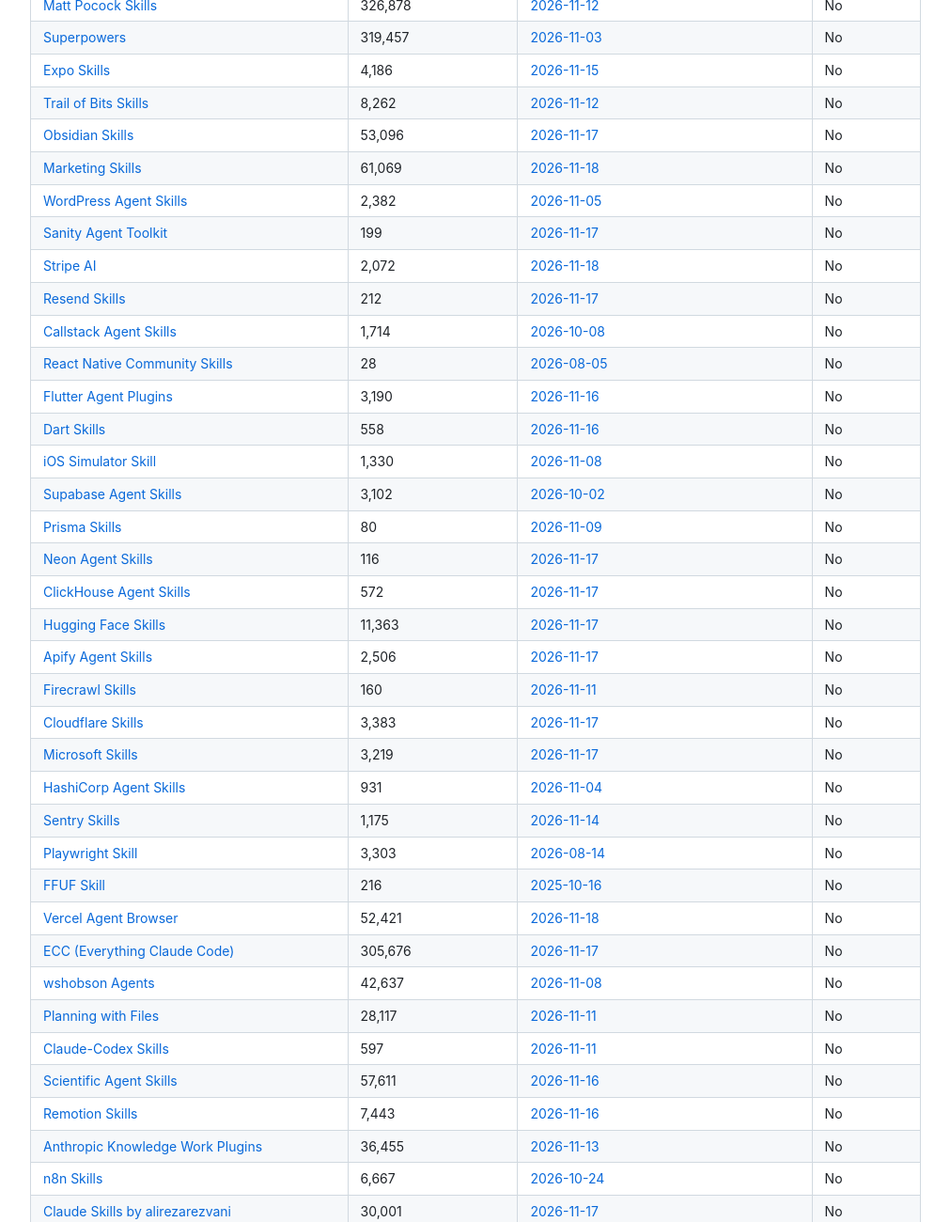
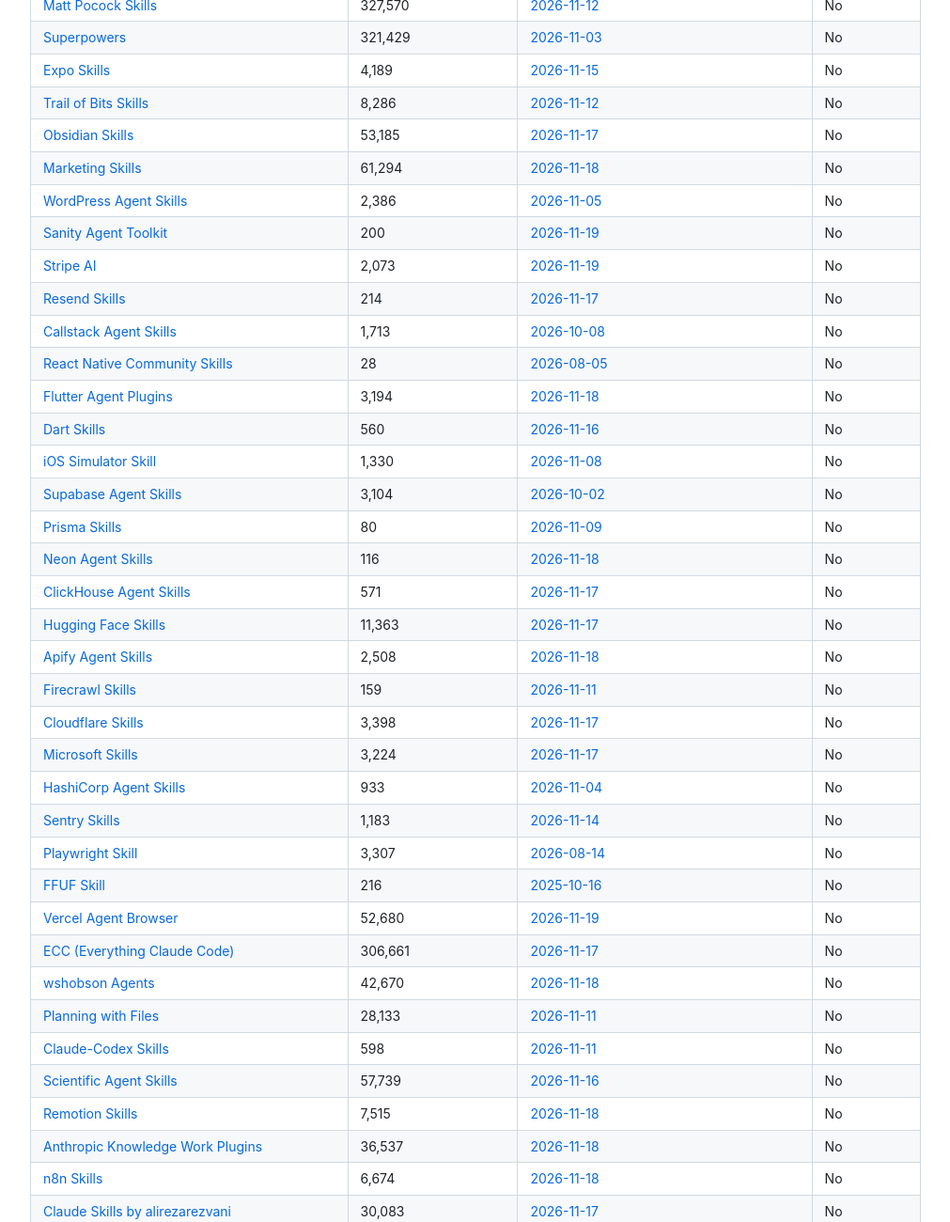
Before and after one commit to gbouslov/best-claude-code-skills, a plain HTML site: page docs/index.html in a window 1280 px wide. Shown: the part 9300-10600 px from the top of the page at 94% size, without its empty margins (134-1145 px from the left). Drawn offline with Linux system fonts and the light colour scheme.

Commit message:
Refresh public repository activity and README site

```diff
--- a/docs/index.html
+++ b/docs/index.html
@@ -563,7 +563,7 @@ running deployment commands.</pre></div>
 <p dir="auto">Source review dates above describe editorial checks of upstream scope and setup. The table below tracks repository metadata; a commit can change any file and does not establish when a particular skill changed.</p>
 
 <h2 dir="auto" id="repository-activity">Repository activity</h2>
-<p dir="auto">Repository metadata checked <strong>2026-11-18 (UTC)</strong>. Stars, latest default-branch commit and archive status describe each source repository, including shared repositories; they do not measure an individual plugin or skill release. Selection and installation guidance are reviewed separately.</p>
+<p dir="auto">Repository metadata checked <strong>2026-11-19 (UTC)</strong>. Stars, latest default-branch commit and archive status describe each source repository, including shared repositories; they do not measure an individual plugin or skill release. Selection and installation guidance are reviewed separately.</p>
 <markdown-accessiblity-table><div class="table-wrap"><table role="table">
 <thead>
 <tr>
@@ -576,79 +576,79 @@ running deployment commands.</pre></div>
 <tbody>
 <tr>
 <td><a href="https://github.com/anthropics/skills">Anthropic Skills</a></td>
-<td align="right">196,817</td>
+<td align="right">197,293</td>
 <td><a href="https://github.com/anthropics/skills/commit/e4bb5d960d87126ff3b3a8af1a104b7db67560ba">2026-11-16</a></td>
 <td>No</td>
 </tr>
 <tr>
 <td><a href="https://github.com/vercel-labs/agent-skills">Vercel Agent Skills</a></td>
-<td align="right">34,405</td>
+<td align="right">34,491</td>
 <td><a href="https://github.com/vercel-labs/agent-skills/commit/1a2c79d4e6c4a2283dc2c614b6538cbe1ed5ca62">2026-10-27</a></td>
 <td>No</td>
 </tr>
 <tr>
 <td><a href="https://github.com/mattpocock/skills">Matt Pocock Skills</a></td>
-<td align="right">326,878</td>
+<td align="right">327,570</td>
 <td><a href="https://github.com/mattpocock/skills/commit/5863806dd4e15c63174bee4e7515a4256792ecfa">2026-11-12</a></td>
 <td>No</td>
 </tr>
 <tr>
 <td><a href="https://github.com/obra/superpowers">Superpowers</a></td>
-<td align="right">319,457</td>
+<td align="right">321,429</td>
 <td><a href="https://github.com/obra/superpowers/commit/22f0b463e7a5e579904dd6211a520321035526f7">2026-11-03</a></td>
 <td>No</td>
 </tr>
 <tr>
 <td><a href="https://github.com/expo/skills">Expo Skills</a></td>
-<td align="right">4,186</td>
+<td align="right">4,189</td>
 <td><a href="https://github.com/expo/skills/commit/dfdebcc6c4c1bf7a9471cefd6b6f39c7ba6c884d">2026-11-15</a></td>
 <td>No</td>
 </tr>
 <tr>
 <td><a href="https://github.com/trailofbits/skills">Trail of Bits Skills</a></td>
-<td align="right">8,262</td>
+<td align="right">8,286</td>
 <td><a href="https://github.com/trailofbits/skills/commit/149d7b21f4067765b82e67029730b42d228ef4b4">2026-11-12</a></td>
 <td>No</td>
 </tr>
 <tr>
 <td><a href="https://github.com/obsidianmd/obsidian-skills">Obsidian Skills</a></td>
-<td align="right">53,096</td>
+<td align="right">53,185</td>
 <td><a href="https://github.com/obsidianmd/obsidian-skills/commit/1c3f6df5683588e39b12462a75d1d0fcf550f955">2026-11-17</a></td>
 <td>No</td>
 </tr>
 <tr>
 <td><a href="https://github.com/coreyhaines31/marketingskills">Marketing Skills</a></td>
-<td align="right">61,069</td>
+<td align="right">61,294</td>
 <td><a href="https://github.com/coreyhaines31/marketingskills/commit/73573e94a06a39965978b3fa1f9c1eace8cebc7c">2026-11-18</a></td>
 <td>No</td>
 </tr>
 <tr>
 <td><a href="https://github.com/WordPress/agent-skills">WordPress Agent Skills</a></td>
-<td align="right">2,382</td>
+<td align="right">2,386</td>
 <td><a href="https://github.com/WordPress/agent-skills/commit/7374e6f1c913b3b02b25465d266d9c0e0a04fc96">2026-11-05</a></td>
 <td>No</td>
 </tr>
 <tr>
 <td><a href="https://github.com/sanity-io/agent-toolkit">Sanity Agent Toolkit</a></td>
-<td align="right">199</td>
-<td><a href="https://github.com/sanity-io/agent-toolkit/commit/5cb78d3aed2f8068c012e30180168f3ccdc7bae2">2026-11-17</a></td>
+<td align="right">200</td>
+<td><a href="https://github.com/sanity-io/agent-toolkit/commit/0a0b214d1066b699cd10ed16d9a398366b6ebd1d">2026-11-19</a></td>
 <td>No</td>
 </tr>
 <tr>
 <td><a href="https://github.com/stripe/ai">Stripe AI</a></td>
-<td align="right">2,072</td>
-<td><a href="https://github.com/stripe/ai/commit/72e7e79e08e245063e87d61f60340e55e54c68f4">2026-11-18</a></td>
+<td align="right">2,073</td>
+<td><a href="https://github.com/stripe/ai/commit/801ec2174acd581f71f99cf8df5383063824a1bc">2026-11-19</a></td>
 <td>No</td>
 </tr>
 <tr>
 <td><a href="https://github.com/resend/resend-skills">Resend Skills</a></td>
-<td align="right">212</td>
+<td align="right">214</td>
 <td><a href="https://github.com/resend/resend-skills/commit/0b003d3c4c7dcd675d0bd30949aa7c95c2b91d1f">2026-11-17</a></td>
 <td>No</td>
 </tr>
 <tr>
 <td><a href="https://github.com/callstackincubator/agent-skills">Callstack Agent Skills</a></td>
-<td align="right">1,714</td>
+<td align="right">1,713</td>
 <td><a href="https://github.com/callstackincubator/agent-skills/commit/59e9d17446a248b21d86f078fcd0bd2d36db1ca4">2026-10-08</a></td>
 <td>No</td>
 </tr>
@@ -660,13 +660,13 @@ running deployment commands.</pre></div>
 </tr>
 <tr>
 <td><a href="https://github.com/flutter/agent-plugins">Flutter Agent Plugins</a></td>
-<td align="right">3,190</td>
-<td><a href="https://github.com/flutter/agent-plugins/commit/17fe9182f4c462d69d6a7963aef01b44b1f7f189">2026-11-16</a></td>
+<td align="right">3,194</td>
+<td><a href="https://github.com/flutter/agent-plugins/commit/ff6d472ee66dbed566c4500edee460c94fde0a02">2026-11-18</a></td>
 <td>No</td>
 </tr>
 <tr>
 <td><a href="https://github.com/dart-lang/skills">Dart Skills</a></td>
-<td align="right">558</td>
+<td align="right">560</td>
 <td><a href="https://github.com/dart-lang/skills/commit/f84b16872b5d186f4e877511b49b93c204a1c4ef">2026-11-16</a></td>
 <td>No</td>
 </tr>
@@ -678,7 +678,7 @@ running deployment commands.</pre></div>
 </tr>
 <tr>
 <td><a href="https://github.com/supabase/agent-skills">Supabase Agent Skills</a></td>
-<td align="right">3,102</td>
+<td align="right">3,104</td>
 <td><a href="https://github.com/supabase/agent-skills/commit/c9be0e931b7930f7d02126d04774d904c381e7d7">2026-10-02</a></td>
 <td>No</td>
 </tr>
@@ -691,12 +691,12 @@ running deployment commands.</pre></div>
 <tr>
 <td><a href="https://github.com/neondatabase/agent-skills">Neon Agent Skills</a></td>
 <td align="right">116</td>
-<td><a href="https://github.com/neondatabase/agent-skills/commit/6f435c42a984b6b3d2024fc8305b4236635aa601">2026-11-17</a></td>
+<td><a href="https://github.com/neondatabase/agent-skills/commit/d3601d9e1f9398b96a1ee25047bafba5f04199eb">2026-11-18</a></td>
 <td>No</td>
 </tr>
 <tr>
 <td><a href="https://github.com/ClickHouse/agent-skills">ClickHouse Agent Skills</a></td>
-<td align="right">572</td>
+<td align="right">571</td>
 <td><a href="https://github.com/ClickHouse/agent-skills/commit/19b32426959fe67b692aa1ed944e2259c0a82a9e">2026-11-17</a></td>
 <td>No</td>
 </tr>
@@ -708,43 +708,43 @@ running deployment commands.</pre></div>
 </tr>
 <tr>
 <td><a href="https://github.com/apify/agent-skills">Apify Agent Skills</a></td>
-<td align="right">2,506</td>
-<td><a href="https://github.com/apify/agent-skills/commit/00550823442fd493466492a51c7be09c59d438c6">2026-11-17</a></td>
+<td align="right">2,508</td>
+<td><a href="https://github.com/apify/agent-skills/commit/410c3bf12cc186a04542edb5e2879845565b9606">2026-11-18</a></td>
 <td>No</td>
 </tr>
 <tr>
 <td><a href="https://github.com/firecrawl/skills">Firecrawl Skills</a></td>
-<td align="right">160</td>
+<td align="right">159</td>
 <td><a href="https://github.com/firecrawl/skills/commit/1d4b0728d0f448cafef2eb8370c907fde7cb6f42">2026-11-11</a></td>
 <td>No</td>
 </tr>
 <tr>
 <td><a href="https://github.com/cloudflare/skills">Cloudflare Skills</a></td>
-<td align="right">3,383</td>
+<td align="right">3,398</td>
 <td><a href="https://github.com/cloudflare/skills/commit/5108325ecceabc899c761e07aa617b09c02445ee">2026-11-17</a></td>
 <td>No</td>
 </tr>
 <tr>
 <td><a href="https://github.com/microsoft/skills">Microsoft Skills</a></td>
-<td align="right">3,219</td>
+<td align="right">3,224</td>
 <td><a href="https://github.com/microsoft/skills/commit/b35d2c60fac796bfd2cfd14ad3f550c73e92d9bb">2026-11-17</a></td>
 <td>No</td>
 </tr>
 <tr>
 <td><a href="https://github.com/hashicorp/agent-skills">HashiCorp Agent Skills</a></td>
-<td align="right">931</td>
+<td align="right">933</td>
 <td><a href="https://github.com/hashicorp/agent-skills/commit/5e30fa5c867ba6777c37e4206babfd08049c396f">2026-11-04</a></td>
 <td>No</td>
 </tr>
 <tr>
 <td><a href="https://github.com/getsentry/skills">Sentry Skills</a></td>
-<td align="right">1,175</td>
+<td align="right">1,183</td>
 <td><a href="https://github.com/getsentry/skills/commit/a582c51ee29d0f35e6ac321340796f77d43da733">2026-11-14</a></td>
 <td>No</td>
 </tr>
 <tr>
 <td><a href="https://github.com/lackeyjb/playwright-skill">Playwright Skill</a></td>
-<td align="right">3,303</td>
+<td align="right">3,307</td>
 <td><a href="https://github.com/lackeyjb/playwright-skill/commit/dd47a6a023e249eb1b36e9e943eab89d0900865d">2026-08-14</a></td>
 <td>No</td>
 </tr>
@@ -756,61 +756,61 @@ running deployment commands.</pre></div>
 </tr>
 <tr>
 <td><a href="https://github.com/vercel-labs/agent-browser">Vercel Agent Browser</a></td>
-<td align="right">52,421</td>
-<td><a href="https://github.com/vercel-labs/agent-browser/commit/f85ed4d620c53ace7733a3b7eeef51e5f2532c83">2026-11-18</a></td>
+<td align="right">52,680</td>
+<td><a href="https://github.com/vercel-labs/agent-browser/commit/25b5d76f2843bce7be6c59a56d3461b162ad4ac9">2026-11-19</a></td>
 <td>No</td>
 </tr>
 <tr>
 <td><a href="https://github.com/affaan-m/ECC">ECC (Everything Claude Code)</a></td>
-<td align="right">305,676</td>
+<td align="right">306,661</td>
 <td><a href="https://github.com/affaan-m/ECC/commit/3f14a103a8694e51c1df9a806217a6d0b5f7a6f7">2026-11-17</a></td>
 <td>No</td>
 </tr>
 <tr>
 <td><a href="https://github.com/wshobson/agents">wshobson Agents</a></td>
-<td align="right">42,637</td>
-<td><a href="https://github.com/wshobson/agents/commit/9c61ab243def98f72da12abd41cfcf5bcd91af9d">2026-11-08</a></td>
+<td align="right">42,670</td>
+<td><a href="https://github.com/wshobson/agents/commit/42203085cfc5736204bf0f6d436dff7e1da0bf3f">2026-11-18</a></td>
 <td>No</td>
 </tr>
 <tr>
 <td><a href="https://github.com/OthmanAdi/planning-with-files">Planning with Files</a></td>
-<td align="right">28,117</td>
+<td align="right">28,133</td>
 <td><a href="https://github.com/OthmanAdi/planning-with-files/commit/51bf62def62d1cb317d37936929b4ef97cf862c3">2026-11-11</a></td>
 <td>No</td>
 </tr>
 <tr>
 <td><a href="https://github.com/levnikolaevich/claude-code-skills">Claude-Codex Skills</a></td>
-<td align="right">597</td>
+<td align="right">598</td>
 <td><a href="https://github.com/levnikolaevich/claude-code-skills/commit/809845957a79a8e470d97a794ab7f19fa4f246b7">2026-11-11</a></td>
 <td>No</td>
 </tr>
 <tr>
 <td><a href="https://github.com/K-Dense-AI/scientific-agent-skills">Scientific Agent Skills</a></td>
-<td align="right">57,611</td>
+<td align="right">57,739</td>
 <td><a href="https://github.com/K-Dense-AI/scientific-agent-skills/commit/ec59a29a03d5c40f73ab40878df04860bc00e876">2026-11-16</a></td>
 <td>No</td>
 </tr>
 <tr>
 <td><a href="https://github.com/remotion-dev/skills">Remotion Skills</a></td>
-<td align="right">7,443</td>
-<td><a href="https://github.com/remotion-dev/skills/commit/3e20ac75161bc34468845df714701cc9bf6075f4">2026-11-16</a></td>
+<td align="right">7,515</td>
+<td><a href="https://github.com/remotion-dev/skills/commit/6f55706d1069e512430582ad86e4e57dc07afe1b">2026-11-18</a></td>
 <td>No</td>
 </tr>
 <tr>
 <td><a href="https://github.com/anthropics/knowledge-work-plugins">Anthropic Knowledge Work Plugins</a></td>
-<td align="right">36,455</td>
-<td><a href="https://github.com/anthropics/knowledge-work-plugins/commit/e91a134584eb798bac7fb0379358006a2b63b965">2026-11-13</a></td>
+<td align="right">36,537</td>
+<td><a href="https://github.com/anthropics/knowledge-work-plugins/commit/b4c9a4e1de4b42868b74a6fe30ac766f64e43a3e">2026-11-18</a></td>
 <td>No</td>
 </tr>
 <tr>
 <td><a href="https://github.com/czlonkowski/n8n-skills">n8n Skills</a></td>
-<td align="right">6,667</td>
-<td><a href="https://github.com/czlonkowski/n8n-skills/commit/e037563e101749e630e6688d121d04529fe6ee7b">2026-10-24</a></td>
+<td align="right">6,674</td>
+<td><a href="https://github.com/czlonkowski/n8n-skills/commit/ecdeca6f760b56bb1b11c0a7c961f11b69cb87d5">2026-11-18</a></td>
 <td>No</td>
 </tr>
 <tr>
 <td><a href="https://github.com/alirezarezvani/claude-skills">Claude Skills by alirezarezvani</a></td>
-<td align="right">30,001</td>
+<td align="right">30,083</td>
 <td><a href="https://github.com/alirezarezvani/claude-skills/commit/f8593c4941210a621a6629ce1da9e07897976d5f">2026-11-17</a></td>
 <td>No</td>
 </tr>
@@ -822,7 +822,7 @@ running deployment commands.</pre></div>
 </tr>
 <tr>
 <td><a href="https://github.com/WenyuChiou/academic-writing-skills">Academic Writing Skills</a></td>
-<td align="right">470</td>
+<td align="right">472</td>
 <td><a href="https://github.com/WenyuChiou/academic-writing-skills/commit/70e6d20921160fcf541bc4137ec4f6ca2875a069">2026-11-12</a></td>
 <td>No</td>
 </tr>
```
Also changed, not shown: 1 other file.
